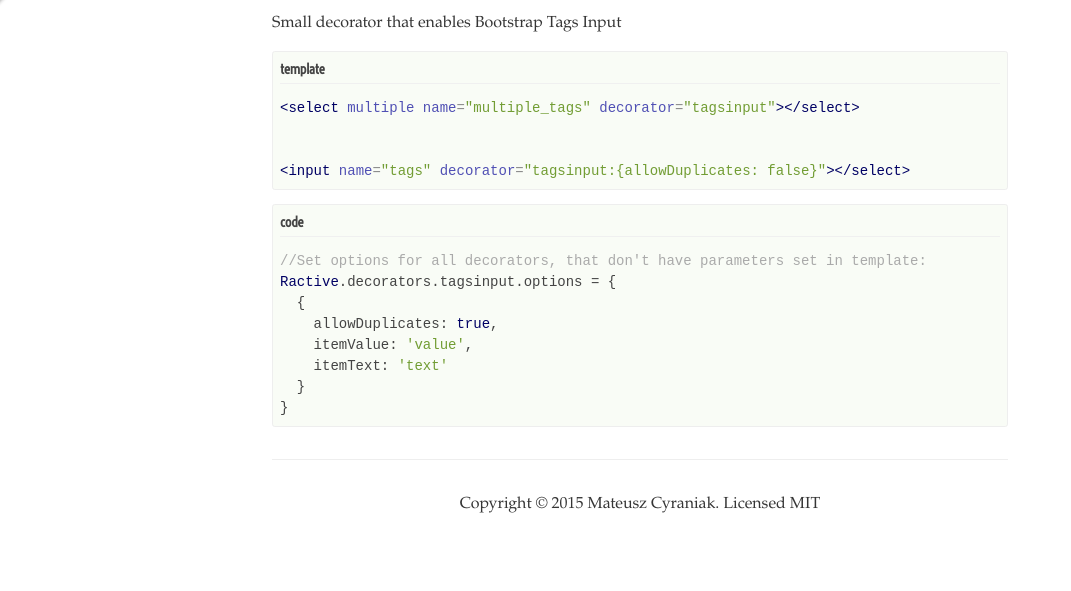
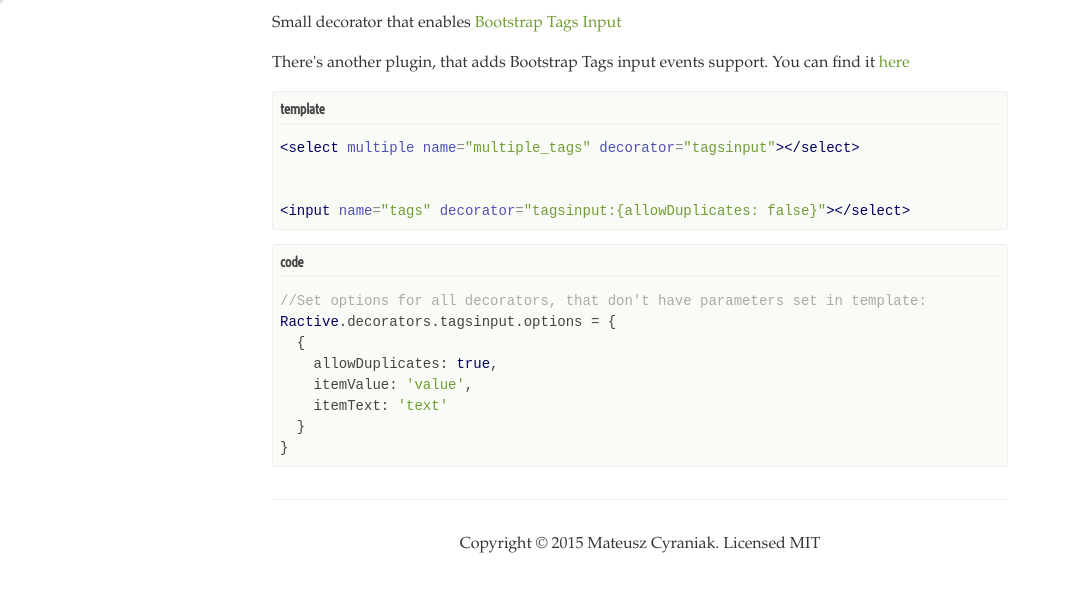
Before and after one commit to Performante/ractive-decorators-bootstraptags, a website with bundled scripts: page index.html in a window 1280 px wide. Shown: the part 135-726 px from the top of the page, without its empty margins (0-1071 px from the left). Built offline with nearby package versions, Linux system fonts and the light colour scheme.

Commit message:
index.html

```diff
--- a/index.html
+++ b/index.html
@@ -29,7 +29,8 @@
 	</header>
 
 	<main>
-		<p>Small decorator that enables Bootstrap Tags Input</p>
+		<p>Small decorator that enables <a href="http://timschlechter.github.io/bootstrap-tagsinput/examples/">Bootstrap Tags Input</a></p>
+		<p>There's another plugin, that adds Bootstrap Tags input events support. You can find it <a href="http://performante.github.io/ractive-events-bootstraptags/">here</a></p>
 
 		<!--<div id='demo' class='clearfix'></div>-->
 
```
